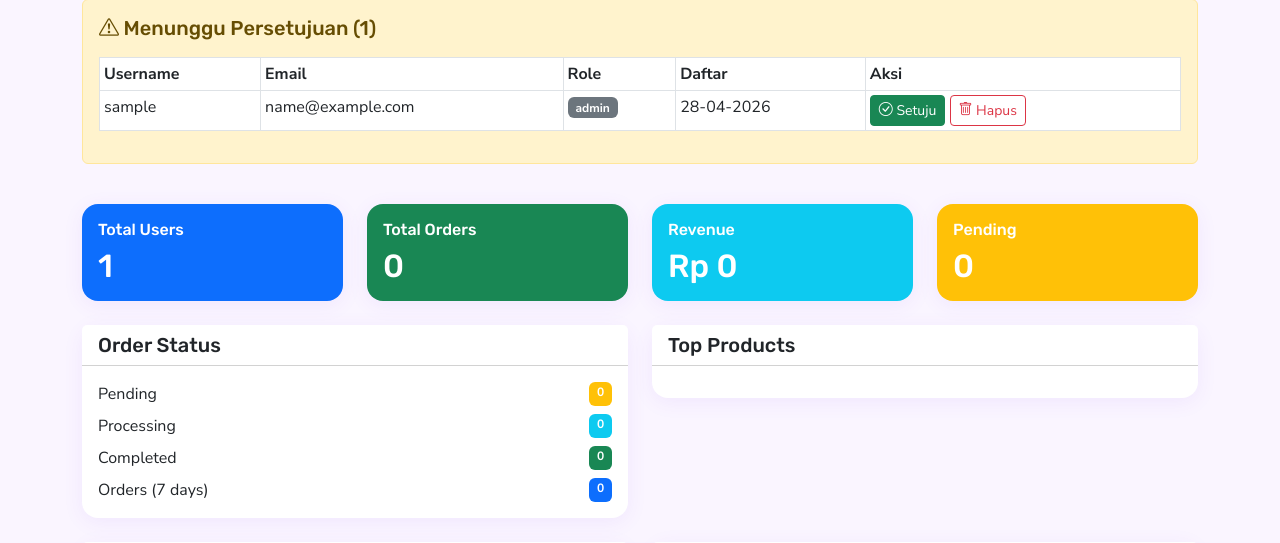
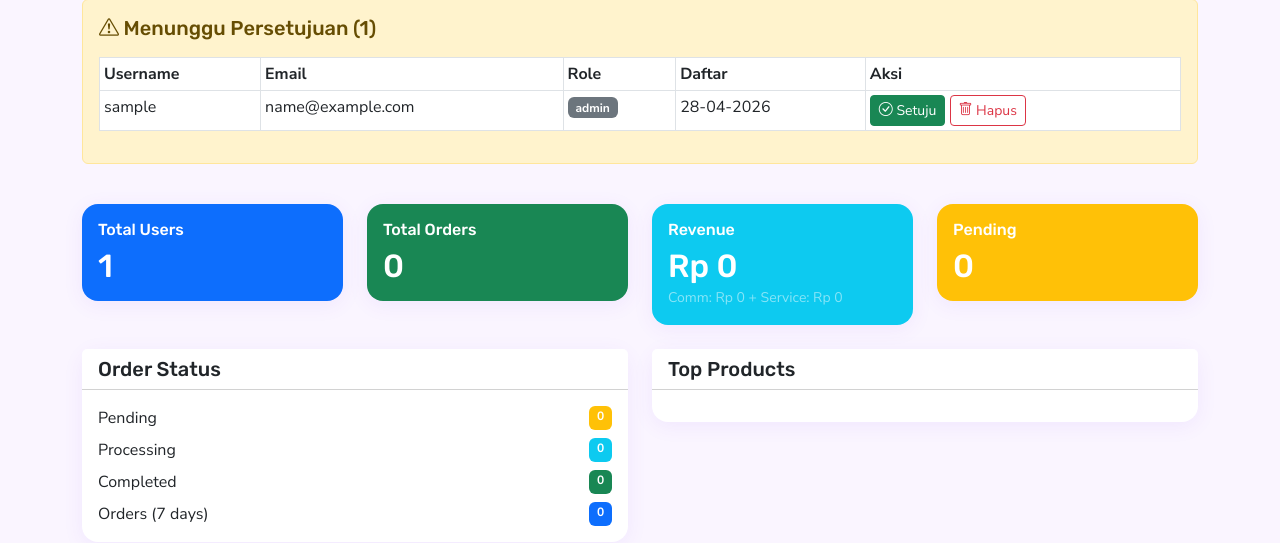
Before and after one commit to indrarahmatm/indra-opencode, a Flask app: page /admin in a window 1280 px wide. Shown: the part 194-737 px from the top of the page. Run offline with Flask 3, Linux system fonts and the light colour scheme; the visitor is signed in with stand-in values (Sample User, id 1); data comes from the database, SQL or seed files in the repository; data that the repository does not hold is empty.

Commit message:
feat: Add revenue breakdown to admin dashboard showing commission (5%) and service fee (Rp 2000 per order)

```diff
--- a/routes.py
+++ b/routes.py
@@ -11,13 +11,18 @@ import logging
 import datetime
 
 # Configure security logging
+import os
+log_dir = os.path.join(os.path.dirname(os.path.abspath(__file__)), 'instance')
+os.makedirs(log_dir, exist_ok=True)
 security_logger = logging.getLogger('security')
-security_handler = logging.FileHandler('instance/security.log')
-security_handler.setLevel(logging.WARNING)
-security_formatter = logging.Formatter('%(asctime)s - %(levelname)s - %(message)s')
-security_handler.setFormatter(security_formatter)
-security_logger.addHandler(security_handler)
 security_logger.setLevel(logging.WARNING)
+# Avoid adding handlers multiple times
+if not security_logger.handlers:
+    security_handler = logging.FileHandler(os.path.join(log_dir, 'security.log'))
+    security_handler.setLevel(logging.WARNING)
+    security_formatter = logging.Formatter('%(asctime)s - %(levelname)s - %(message)s')
+    security_handler.setFormatter(security_formatter)
+    security_logger.addHandler(security_handler)
 from models import User, Product, Order, OrderItem, Review, Wishlist, Category, ProductImage, Chat, ShippingCourier, ShippingZone, FreeShippingPromo, Setting
 from services.midtrans import (
     is_midtrans_enabled, create_snap_token, check_transaction_status,
@@ -680,7 +685,7 @@ def keranjang_tambah(product_id):
     if existing:
         new_qty = existing['jumlah'] + jumlah
         if new_qty > product.stok:
-            flash(f'Stok tidak mencukupi. Total di keranjang: {existing["jumlah"] + product.stok}', 'warning')
+            flash(f'Stok tidak mencukupi. Tersedia: {product.stok}', 'warning')
             return redirect(url_for('keranjang'))
         existing['jumlah'] = new_qty
     else:
@@ -1262,6 +1267,12 @@ def dashboard_admin():
     processing_orders = Order.query.filter_by(status='processing').count()
     completed_orders = Order.query.filter_by(status='completed').count()
 
+    # Revenue breakdown: Commission (5%) + Service Fee (Rp 2000 per order)
+    commission_rate = 0.05  # 5%
+    service_fee = 2000  # Rp 2000 per order
+    commission_revenue = sum(o.total_harga * commission_rate for o in Order.query.all() if o.status != 'cancelled')
+    service_revenue = sum(service_fee for o in Order.query.all() if o.status != 'cancelled')
+
     # Recent stats (last 7 days)
     from datetime import datetime, timedelta
     week_ago = datetime.now() - timedelta(days=7)
@@ -1280,6 +1291,8 @@ def dashboard_admin():
         'total_users': total_users,
         'total_orders': total_orders,
         'total_revenue': total_revenue,
+        'commission_revenue': commission_revenue,
+        'service_revenue': service_revenue,
         'pending_orders': pending_orders,
         'processing_orders': processing_orders,
         'completed_orders': completed_orders,
@@ -2312,7 +2325,7 @@ def api_create_snap():
     if not order:
         return {'success': False, 'message': 'Order not found'}, 404
 
-    if order.total_amount != amount:
+    if order.total_harga != amount:
         return {'success': False, 'message': 'Amount mismatch'}, 400
 
     # Build customer details
--- a/templates/dashboard_admin.html
+++ b/templates/dashboard_admin.html
@@ -107,6 +107,7 @@
             <div class="card-body">
                 <h6 class="mb-2">Revenue</h6>
                 <h2 class="mb-0">Rp {{ "{:,}".format(stats.total_revenue) }}</h2>
+                <small class="text-white-50">Comm: Rp {{ "{:,}".format(stats.commission_revenue) }} + Service: Rp {{ "{:,}".format(stats.service_revenue) }}</small>
             </div>
         </div>
     </div>
```
